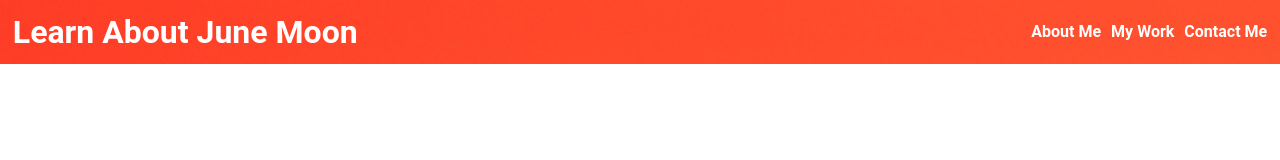
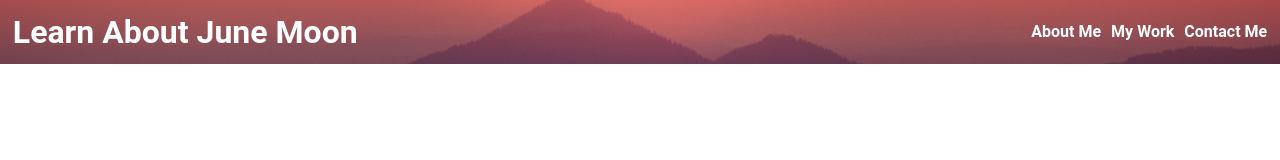
Before and after one commit to moonjunsain/Portfolio, a plain HTML site: page index.html in a window 1280 px wide. Drawn offline with Linux system fonts and the light colour scheme.

Commit message:
Add background image

```diff
--- a/assets/css/style.css
+++ b/assets/css/style.css
@@ -13,7 +13,9 @@ header {
     display: flex;
     justify-content: space-between;
     align-items: center;
-    background-image: url(../img/header-background.jpg);
+    background-image: url(../img/background-header.jpg);
+    background-position: center;
+    background-size: 100%;
     padding: 1%;
 }
 
```
Also changed, not shown: assets/img/background-header.jpg (renamed from assets/img/header-background.jpg).
